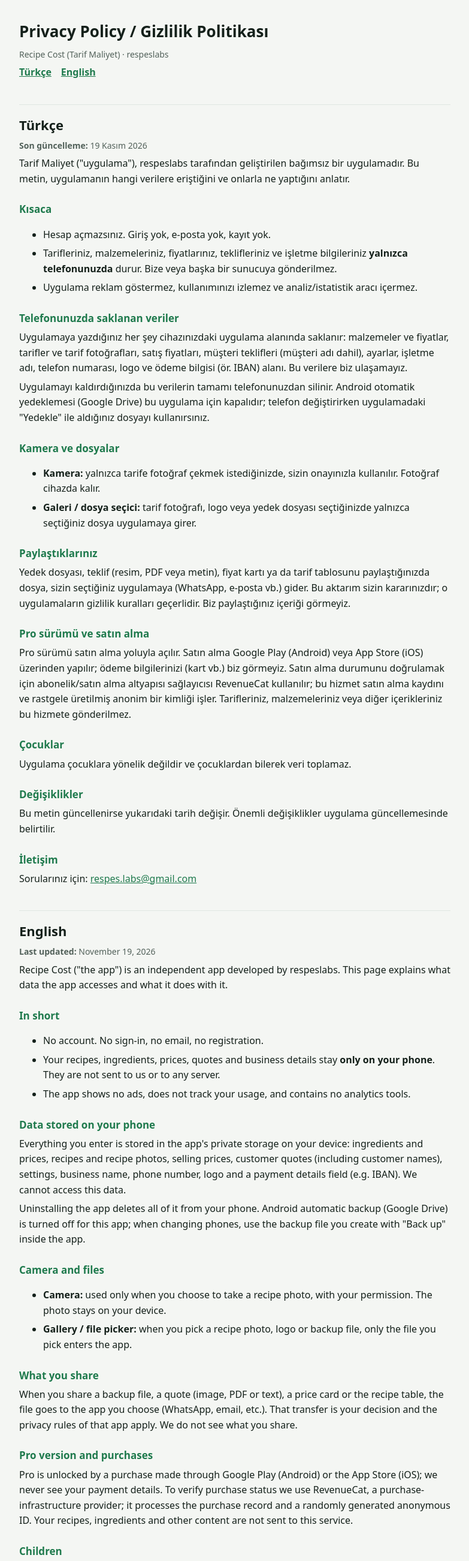
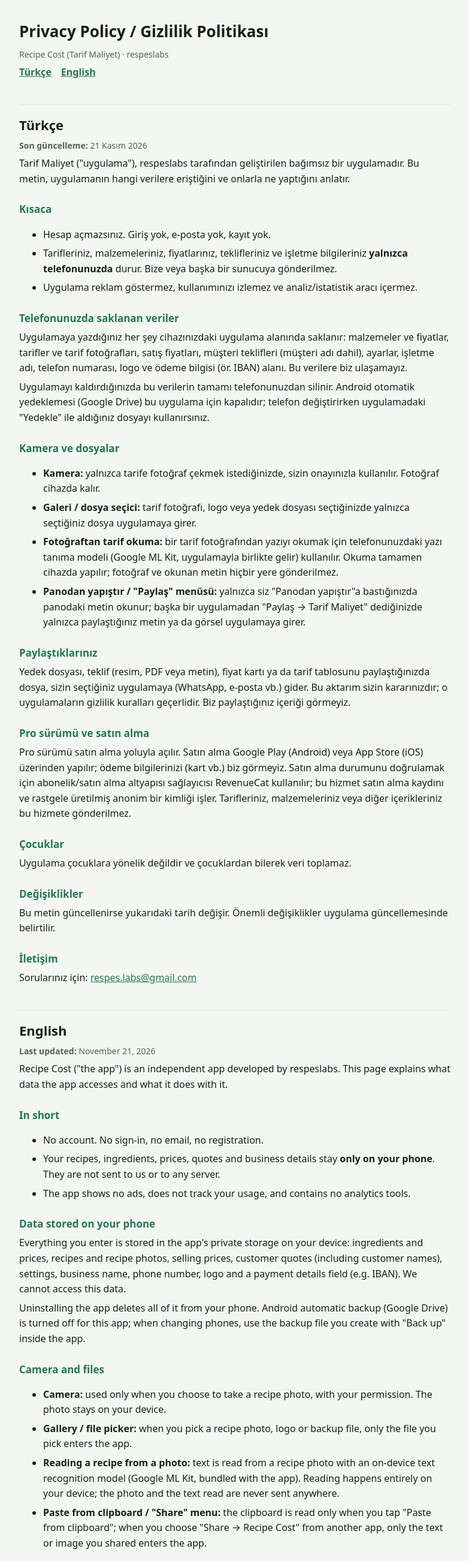
Before and after one commit to respeslabs/tarif-maliyet-privacy, a plain HTML site: page index.html in a window 1280 px wide. Shown: the top 2603 px of the page at 60% size, without its empty margins (248-1031 px from the left). Drawn offline with Linux system fonts and the light colour scheme.

Commit message:
Add files via upload

```diff
--- a/index.html
+++ b/index.html
@@ -26,7 +26,7 @@
 <nav><a href="#tr">Türkçe</a><a href="#en">English</a></nav>
 
 <h2 id="tr" lang="tr">Türkçe</h2>
-<p class="muted"><strong>Son güncelleme:</strong> 19 Kasım 2026</p>
+<p class="muted"><strong>Son güncelleme:</strong> 21 Kasım 2026</p>
 <p>Tarif Maliyet ("uygulama"), respeslabs tarafından geliştirilen bağımsız bir uygulamadır. Bu metin, uygulamanın hangi verilere eriştiğini ve onlarla ne yaptığını anlatır.</p>
 
 <h3>Kısaca</h3>
@@ -44,6 +44,8 @@
 <ul>
   <li><strong>Kamera:</strong> yalnızca tarife fotoğraf çekmek istediğinizde, sizin onayınızla kullanılır. Fotoğraf cihazda kalır.</li>
   <li><strong>Galeri / dosya seçici:</strong> tarif fotoğrafı, logo veya yedek dosyası seçtiğinizde yalnızca seçtiğiniz dosya uygulamaya girer.</li>
+  <li><strong>Fotoğraftan tarif okuma:</strong> bir tarif fotoğrafından yazıyı okumak için telefonunuzdaki yazı tanıma modeli (Google ML Kit, uygulamayla birlikte gelir) kullanılır. Okuma tamamen cihazda yapılır; fotoğraf ve okunan metin hiçbir yere gönderilmez.</li>
+  <li><strong>Panodan yapıştır / "Paylaş" menüsü:</strong> yalnızca siz "Panodan yapıştır"a bastığınızda panodaki metin okunur; başka bir uygulamadan "Paylaş → Tarif Maliyet" dediğinizde yalnızca paylaştığınız metin ya da görsel uygulamaya girer.</li>
 </ul>
 
 <h3>Paylaştıklarınız</h3>
@@ -62,7 +64,7 @@
 <p>Sorularınız için: <a href="mailto:respes.labs@gmail.com">respes.labs@gmail.com</a></p>
 
 <h2 id="en" lang="en">English</h2>
-<p class="muted"><strong>Last updated:</strong> November 19, 2026</p>
+<p class="muted"><strong>Last updated:</strong> November 21, 2026</p>
 <p>Recipe Cost ("the app") is an independent app developed by respeslabs. This page explains what data the app accesses and what it does with it.</p>
 
 <h3>In short</h3>
@@ -80,6 +82,8 @@
 <ul>
   <li><strong>Camera:</strong> used only when you choose to take a recipe photo, with your permission. The photo stays on your device.</li>
   <li><strong>Gallery / file picker:</strong> when you pick a recipe photo, logo or backup file, only the file you pick enters the app.</li>
+  <li><strong>Reading a recipe from a photo:</strong> text is read from a recipe photo with an on-device text recognition model (Google ML Kit, bundled with the app). Reading happens entirely on your device; the photo and the text read are never sent anywhere.</li>
+  <li><strong>Paste from clipboard / "Share" menu:</strong> the clipboard is read only when you tap "Paste from clipboard"; when you choose "Share → Recipe Cost" from another app, only the text or image you shared enters the app.</li>
 </ul>
 
 <h3>What you share</h3>
```
